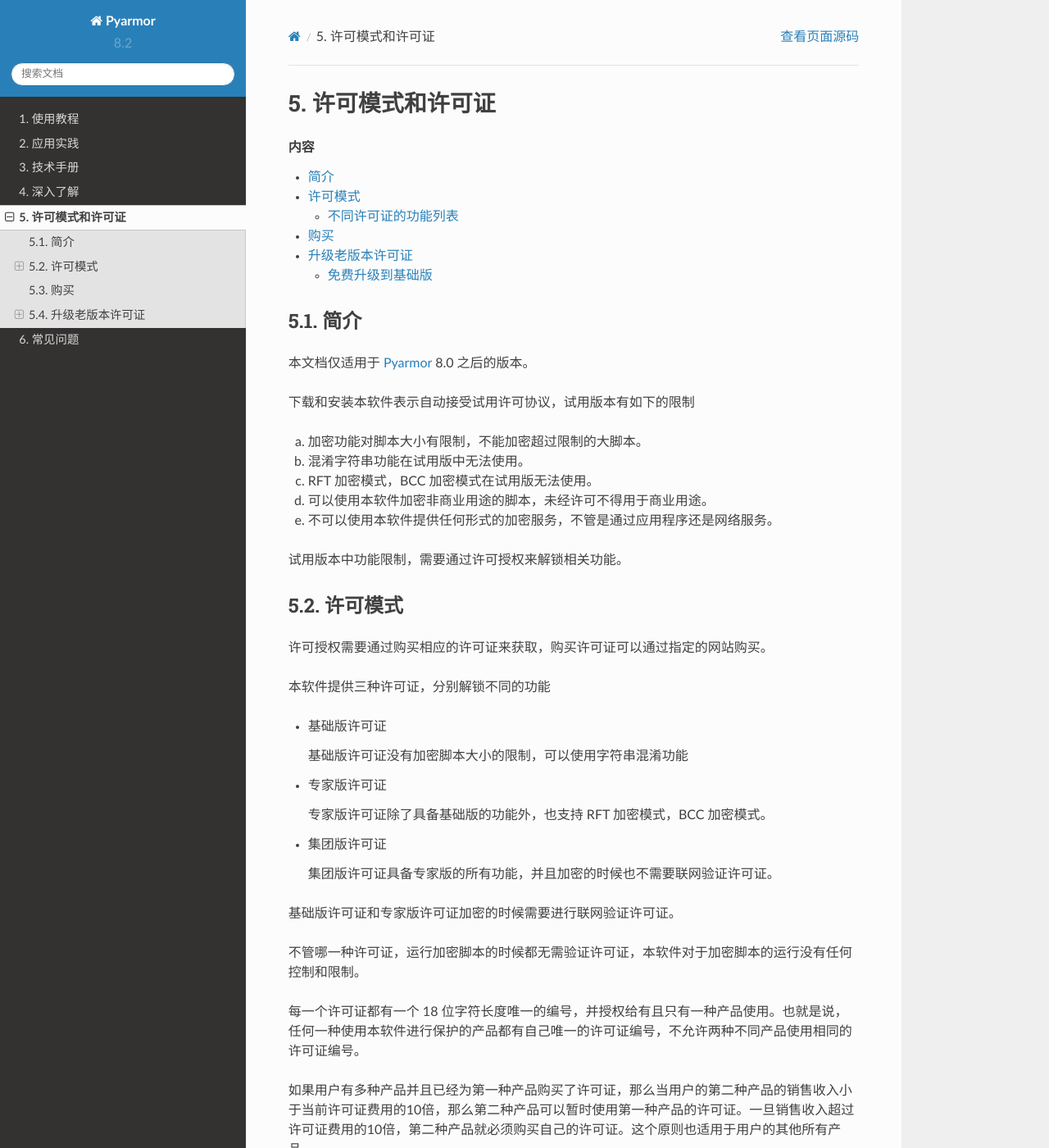
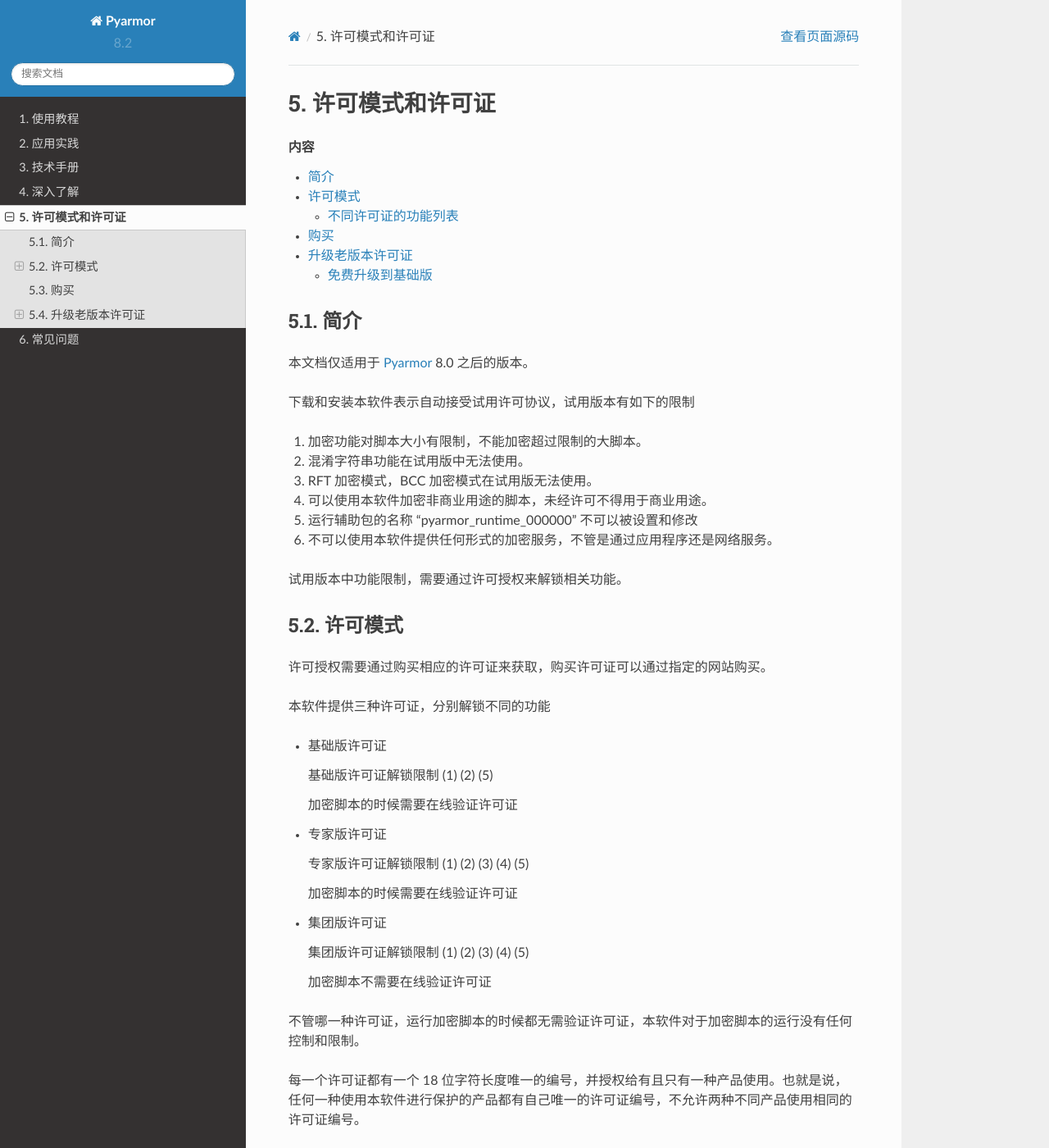
Before and after one commit to dashingsoft/pyarmor-docs-zh, a Sphinx documentation site: the page built from docs/licenses.rst, in a window 1280 px wide and 1400 px high. Shown: the whole window at 82% size. Built offline with Sphinx 7.4.7 and the Read the Docs theme 2.0.0, drawn with Linux system fonts in a browser that asks for light colours; pages that are not in the unit, such as notebooks, are missing from menus.

Commit message:
允许非试用版本设置辅助包的名称

```diff
--- a/docs/licenses.rst
+++ b/docs/licenses.rst
@@ -16,11 +16,12 @@
 
 下载和安装本软件表示自动接受试用许可协议，试用版本有如下的限制
 
-a. 加密功能对脚本大小有限制，不能加密超过限制的大脚本。
-b. 混淆字符串功能在试用版中无法使用。
-c. RFT 加密模式，BCC 加密模式在试用版无法使用。
-d. 可以使用本软件加密非商业用途的脚本，未经许可不得用于商业用途。
-e. 不可以使用本软件提供任何形式的加密服务，不管是通过应用程序还是网络服务。
+(1) 加密功能对脚本大小有限制，不能加密超过限制的大脚本。
+(2) 混淆字符串功能在试用版中无法使用。
+(3) RFT 加密模式，BCC 加密模式在试用版无法使用。
+(4) 可以使用本软件加密非商业用途的脚本，未经许可不得用于商业用途。
+(5) 运行辅助包的名称 "pyarmor_runtime_000000" 不可以被设置和修改
+(6) 不可以使用本软件提供任何形式的加密服务，不管是通过应用程序还是网络服务。
 
 试用版本中功能限制，需要通过许可授权来解锁相关功能。
 
@@ -33,17 +34,21 @@
 
 * 基础版许可证
 
-  基础版许可证没有加密脚本大小的限制，可以使用字符串混淆功能
+  基础版许可证解锁限制 (1) (2) (5)
+
+  加密脚本的时候需要在线验证许可证
 
 * 专家版许可证
 
-  专家版许可证除了具备基础版的功能外，也支持 RFT 加密模式，BCC 加密模式。
+  专家版许可证解锁限制 (1) (2) (3) (4) (5)
+
+  加密脚本的时候需要在线验证许可证
 
 * 集团版许可证
 
-  集团版许可证具备专家版的所有功能，并且加密的时候也不需要联网验证许可证。
+  集团版许可证解锁限制 (1) (2) (3) (4) (5)
 
-基础版许可证和专家版许可证加密的时候需要进行联网验证许可证。
+  加密脚本不需要在线验证许可证
 
 不管哪一种许可证，运行加密脚本的时候都无需验证许可证，本软件对于加密脚本的运行没有任何控制和限制。
 
```
